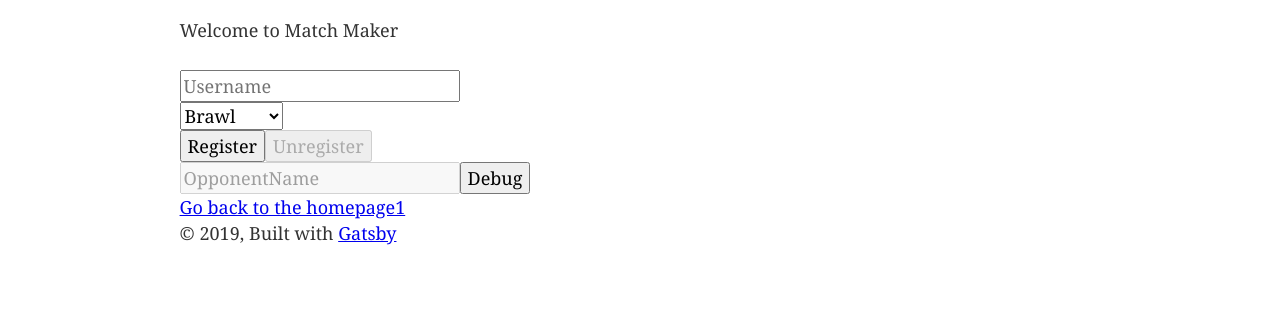
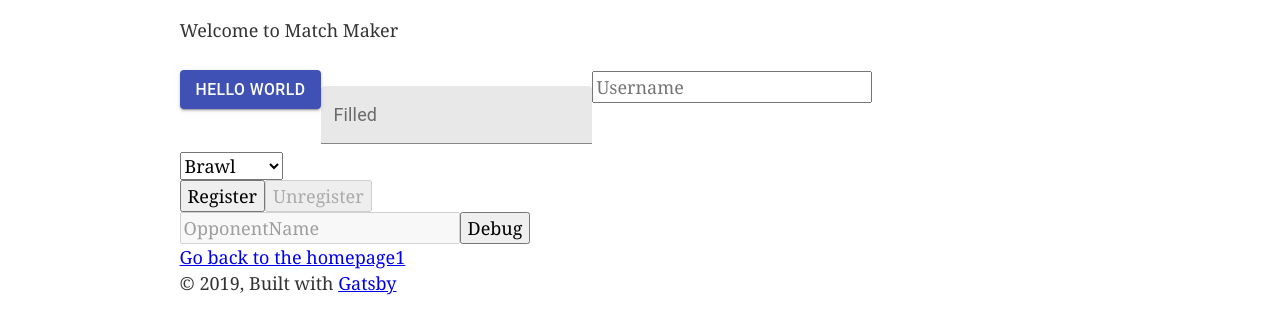
Before and after one commit to dwltkvn/arena-match-maker, a Gatsby site: page /page-2 in a window 1280 px wide. Shown: the part 176-510 px from the top of the page. Built offline with nearby package versions, Linux system fonts and the light colour scheme; Gatsby itself is replaced by a stand-in of ours.

Commit message:
Add material-ui
+ samples

```diff
--- a/package.json
+++ b/package.json
@@ -5,6 +5,7 @@
   "version": "0.1.0",
   "author": "Kyle Mathews <mathews.kyle@gmail.com>",
   "dependencies": {
+    "@material-ui/core": "4.5.2",
     "firebase": "7.2.1",
     "gatsby": "^2.16.1",
     "gatsby-image": "^2.2.29",
--- a/src/pages/page-2.js
+++ b/src/pages/page-2.js
@@ -7,6 +7,9 @@ import Layout from "../components/layout"
 import SEO from "../components/seo"
 
 import firebase from "../components/myfb"
+
+import Button from "@material-ui/core/Button"
+import TextField from "@material-ui/core/TextField"
 
 class SecondPage extends React.Component {
   constructor(props) {
@@ -84,6 +87,8 @@ class SecondPage extends React.Component {
 
   debug() {
     console.log("debug")
+    console.log(this.email.value)
+    return
 
     const username = this.refUserInput.value
     const mode = this.refModeSelect.value
@@ -126,6 +131,16 @@ class SecondPage extends React.Component {
         <h1>Hi from the second page</h1>
         <p>Welcome to Match Maker</p>
         <div>
+          <Button variant="contained" color="primary">
+            Hello World
+          </Button>
+          <TextField
+            id="filled-basic"
+            label="Filled"
+            margin="normal"
+            variant="filled"
+            inputRef={el => (this.email = el)}
+          />
           <input
             type="text"
             id="text_id"
```
Also changed, not shown: 1 other file.
